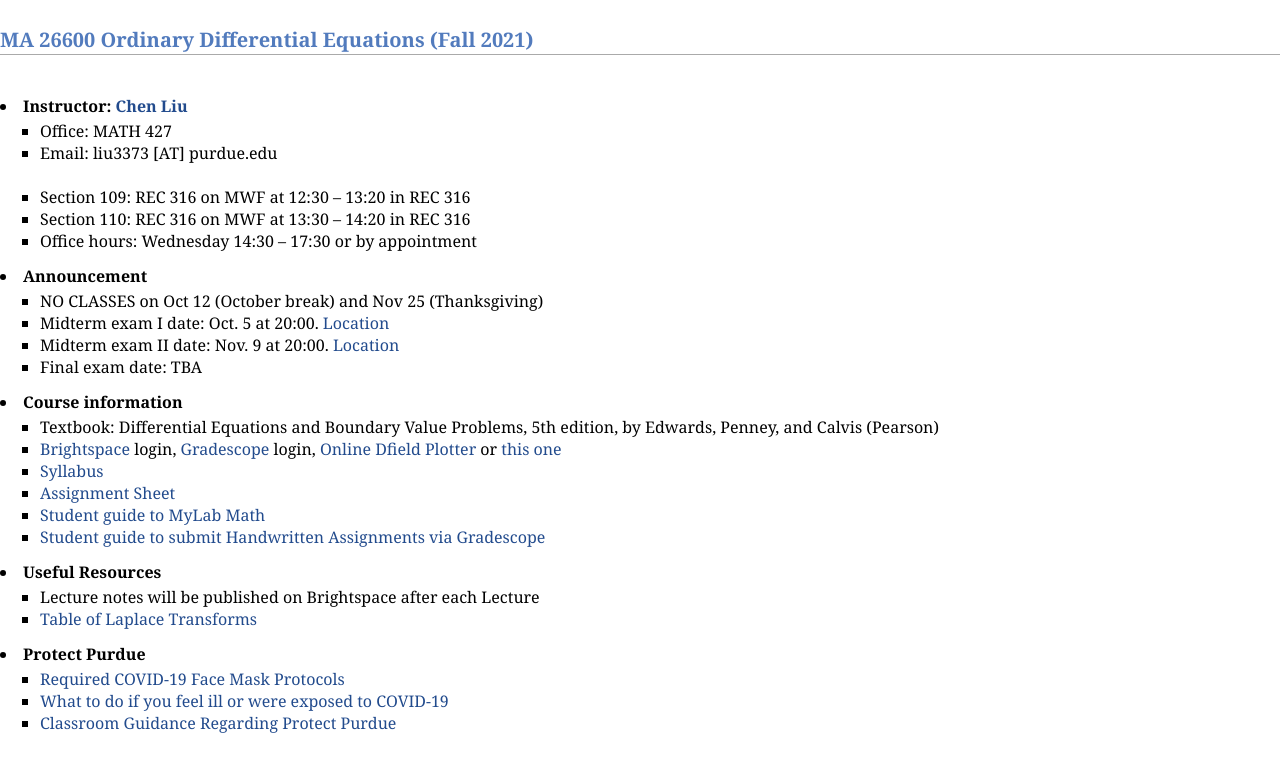
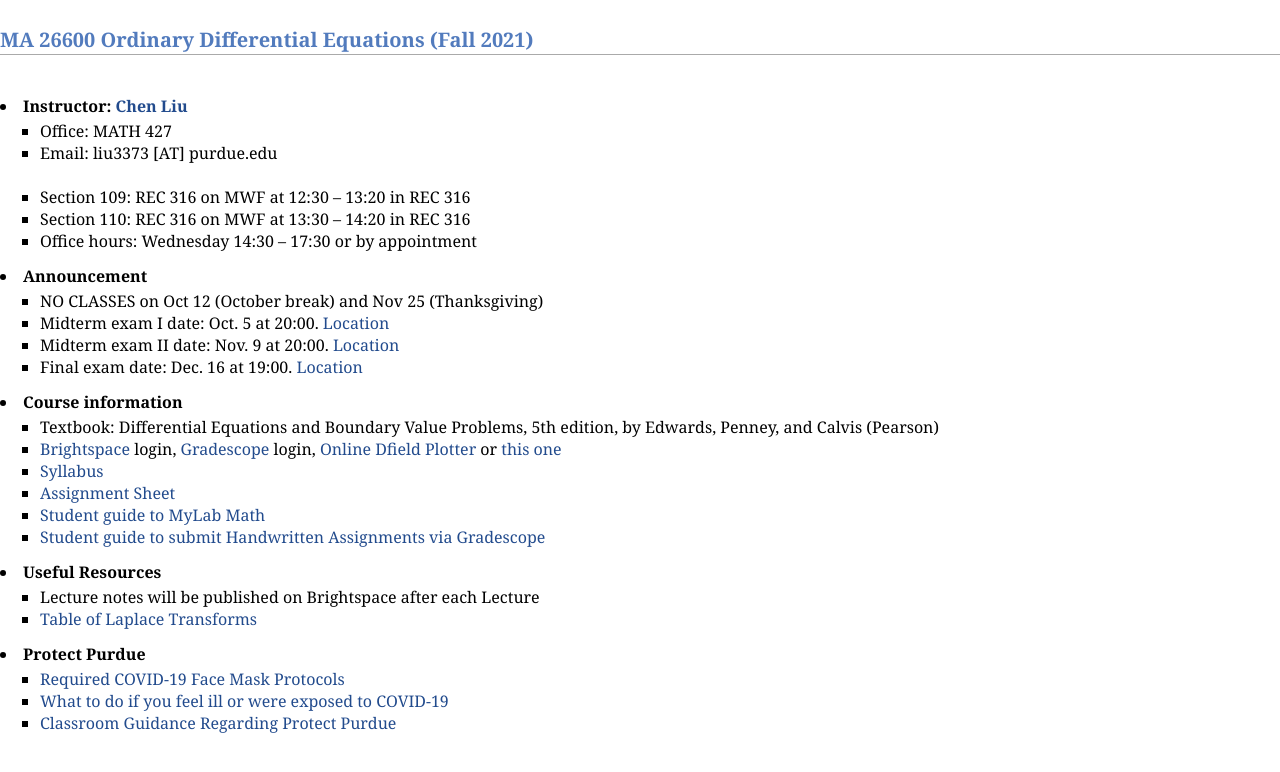
Before and after one commit to cl59/cl59.github.io, a plain HTML site: page Courses/MA266/MA266.html in a window 1280 px wide. Drawn offline with Linux system fonts and the light colour scheme; files that its build step writes are made by us from their sources.

Commit message:
MA 266 final exam time and place.

```diff
--- a/Courses/MA266/MA266.html
+++ b/Courses/MA266/MA266.html
@@ -29,7 +29,7 @@
 <li>NO CLASSES on Oct 12 (October break) and Nov 25 (Thanksgiving)</li>
 <li>Midterm exam I date: Oct. 5 at 20:00. <a href="https://www.math.purdue.edu/academic/courses/semester/202210/ma26600/resources/MA26600-EX1-F21-COMBINED-LAYOUTS.pdf">Location</a> </li>
 <li>Midterm exam II date: Nov. 9 at 20:00. <a href="https://www.math.purdue.edu/academic/courses/semester/202210/ma26600/resources/MA26600-EX2-F21-COMBINED-LAYOUT.pdf">Location</a></li>
-<li>Final exam date: TBA</li>
+<li>Final exam date: Dec. 16 at 19:00. <a href="https://www.math.purdue.edu/academic/courses/semester/202210/ma26600/resources/MA26600-revised-FINAL-F21-COMBINED%20LAYOUT.pdf">Location</a></li>
 </ul>
 <li><b>Course information</b></li>
 <ul>
```
